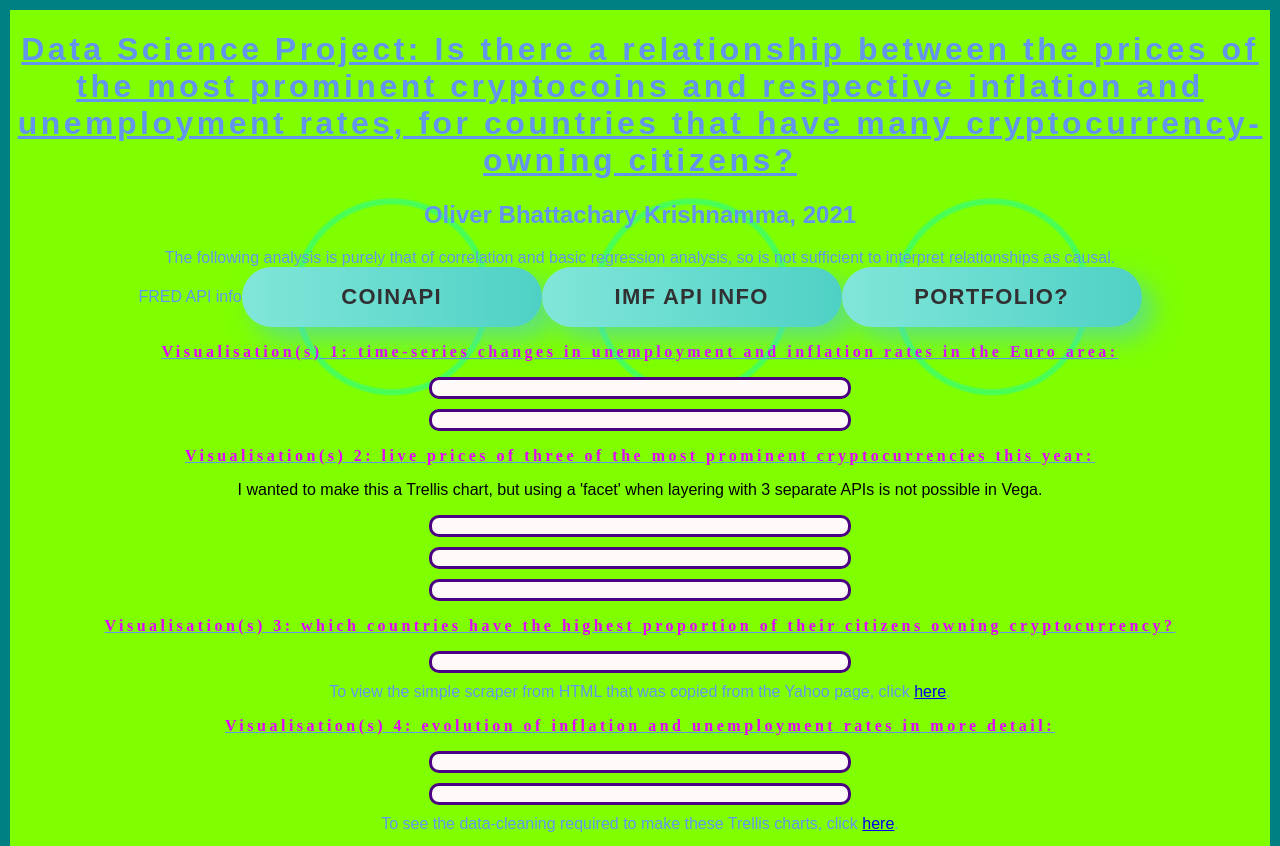
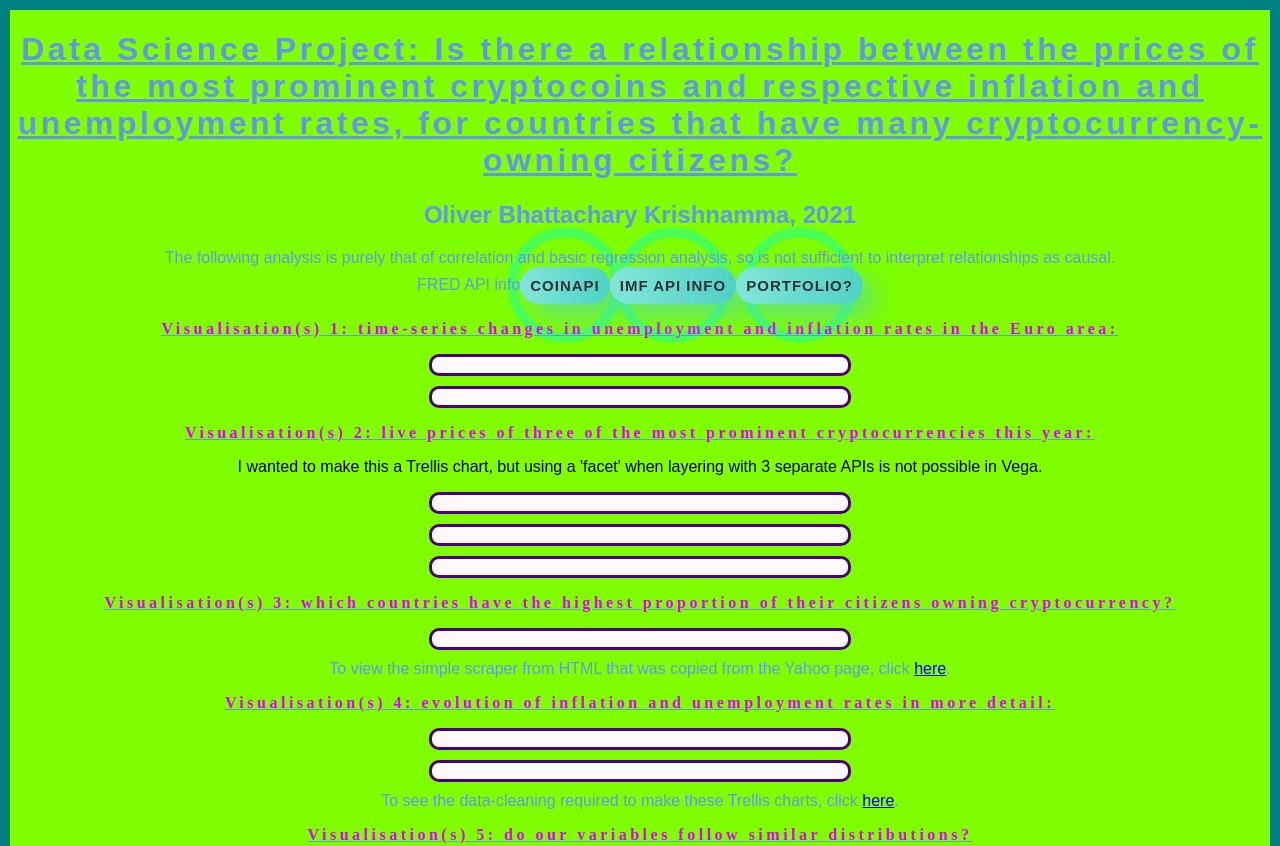
Before and after one commit to tm19784/tm19784.github.io, a plain HTML site: page project.html in a window 1280 px wide. Shown: the top 846 px of the page. Drawn offline with Linux system fonts and the light colour scheme; a script that the page names is missing.

Commit message:
Update projectstyle.css

```diff
--- a/cssFolder/projectstyle.css
+++ b/cssFolder/projectstyle.css
@@ -56,12 +56,12 @@ h2 {
 }
 
 .button {
-  min-width: 300px;
-  min-height: 60px;
+  min-width: 75px;
+  min-height: 15px;
   font-family: 'Nunito', sans-serif;
-  font-size: 22px;
+  font-size: 15px;
   text-transform: uppercase;
-  letter-spacing: 1.3px;
+  letter-spacing: 1px;
   font-weight: 700;
   color: #313133;
   background: #4FD1C5;
@@ -79,8 +79,8 @@ background: linear-gradient(90deg, rgba(129,230,217,1) 0%, rgba(79,209,197,1) 10
 button::before {
 content: '';
   border-radius: 1000px;
-  min-width: calc(300px + 12px);
-  min-height: calc(60px + 12px);
+  min-width: calc(75px + 30px);
+  min-height: calc(15px + 30px);
   border: 6px solid #00FFCB;
   box-shadow: 0 0 60px rgba(0,255,203,.64);
   position: absolute;
@@ -104,7 +104,7 @@ button::after {
   content: '';
   width: 30px; height: 30px;
   border-radius: 100%;
-  border: 6px solid #00FFCB;
+  border: 10px solid #00FFCB;
   position: absolute;
   z-index: -1;
   top: 50%;
@@ -120,13 +120,13 @@ button:hover::after, button:focus::after {
 
 @keyframes ring {
   0% {
-    width: 30px;
-    height: 30px;
+    width: 20px;
+    height: 20px;
     opacity: 1;
   }
   100% {
-    width: 300px;
-    height: 300px;
+    width: 150px;
+    height: 150px;
     opacity: 0;
   }
 }
```
